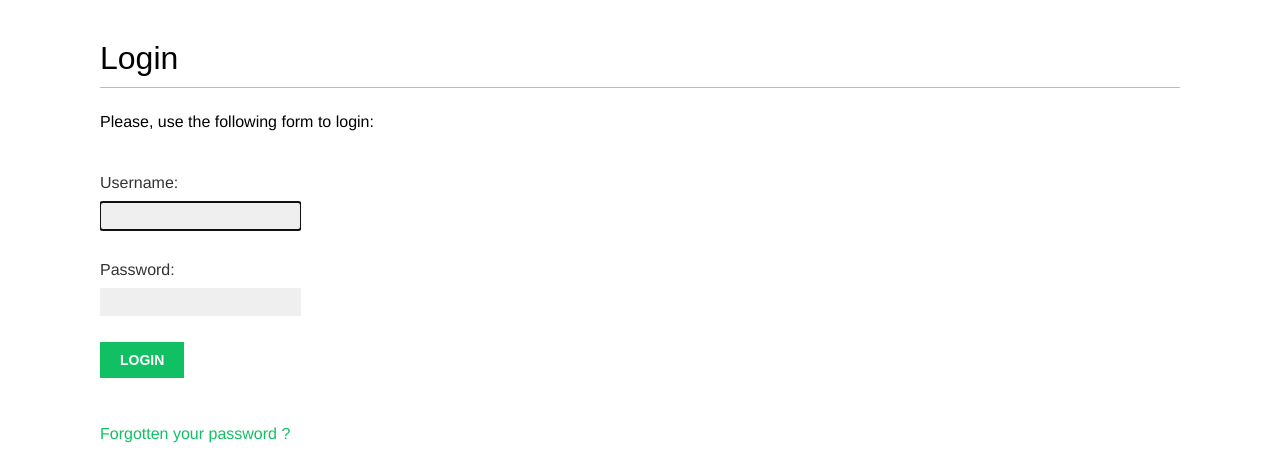
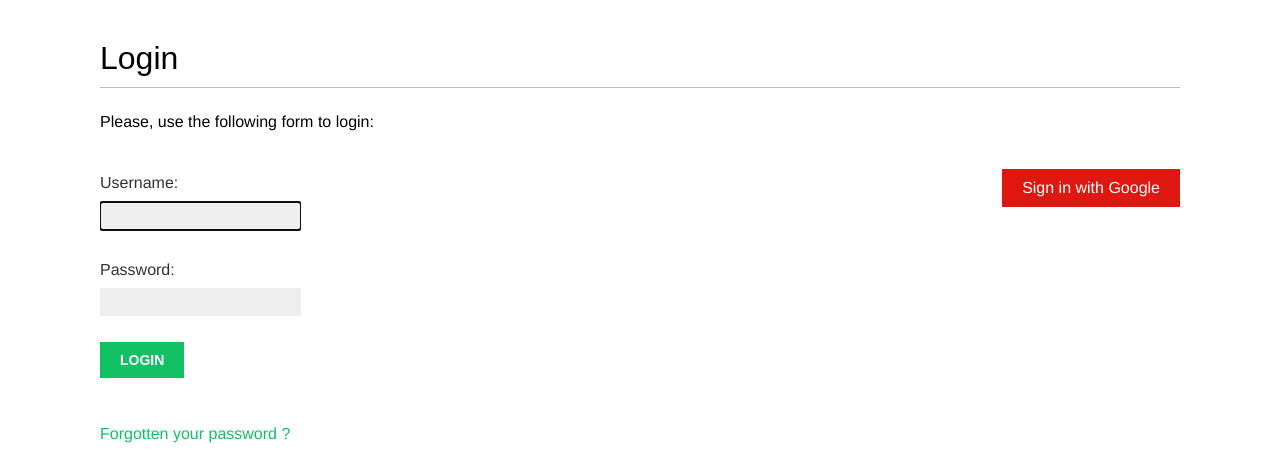
Before and after one commit to Sinaf19/Django, a Django app: page /account/login/ in a window 1280 px wide. Shown: the part 47-510 px from the top of the page. Run offline with Django 5.2, Linux system fonts and the light colour scheme; some web fonts are replaced.

Commit message:
feat: add oauth2 identification with google

```diff
--- a/bookmarks/account/templates/registration/login.html
+++ b/bookmarks/account/templates/registration/login.html
@@ -23,4 +23,13 @@
         </a>
     </p>
     </div>
+    <div class="social">
+        <ul>
+            <li class="google">
+                <a href="{% url "social:begin" "google-oauth2" %}">
+                    Sign in with Google
+                </a>
+            </li>
+        </ul>
+    </div>
 {% endblock %}
--- a/bookmarks/bookmarks/settings.py
+++ b/bookmarks/bookmarks/settings.py
@@ -11,6 +11,7 @@ https://docs.djangoproject.com/en/5.1/ref/settings/
 """
 
 from pathlib import Path
+from decouple import config
 
 # Build paths inside the project like this: BASE_DIR / 'subdir'.
 BASE_DIR = Path(__file__).resolve().parent.parent
@@ -143,3 +144,7 @@ AUTHENTICATION_BACKENDS = [
     "account.authentication.EmailAuthBackend",
     "social_core.backends.google.GoogleOAuth2",
 ]
+
+# Social Auth
+SOCIAL_AUTH_GOOGLE_OAUTH2_KEY = config("GOOGLE_OAUTH2_KEY")
+SOCIAL_AUTH_GOOGLE_OAUTH2_SECRET = config("GOOGLE_OAUTH2_SECRET")
```
